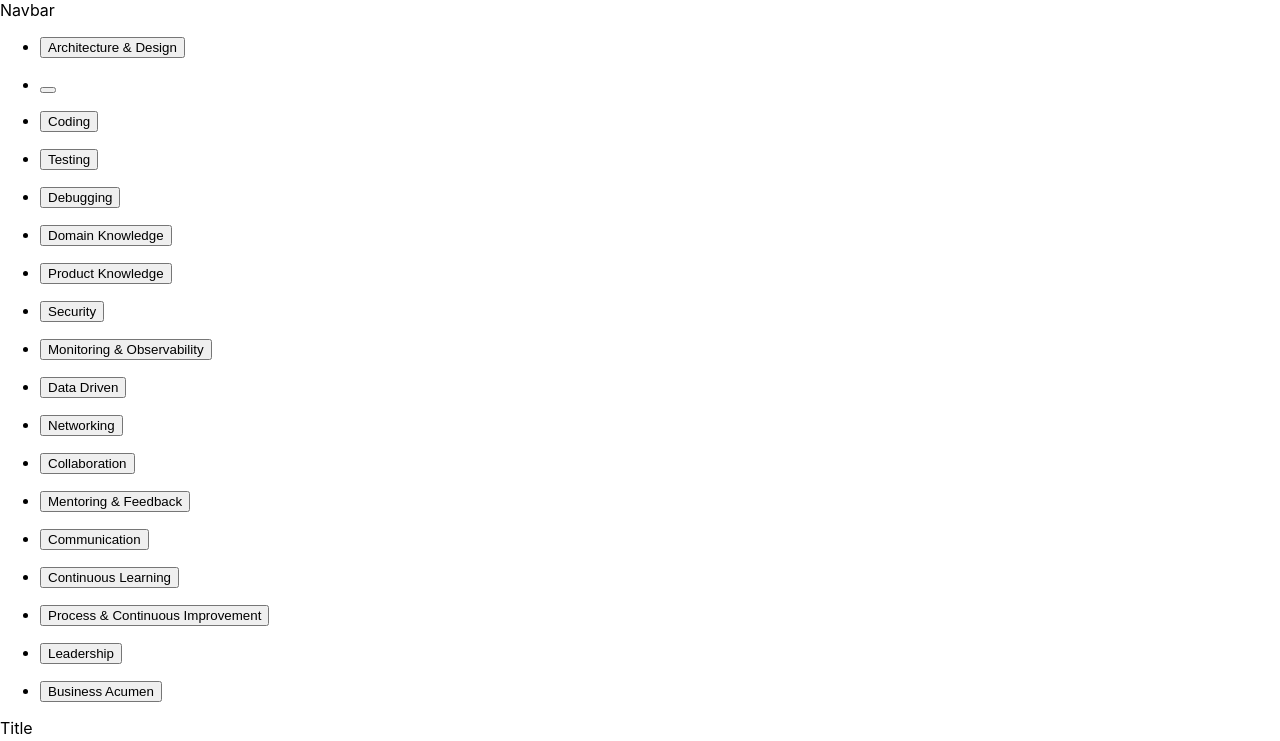
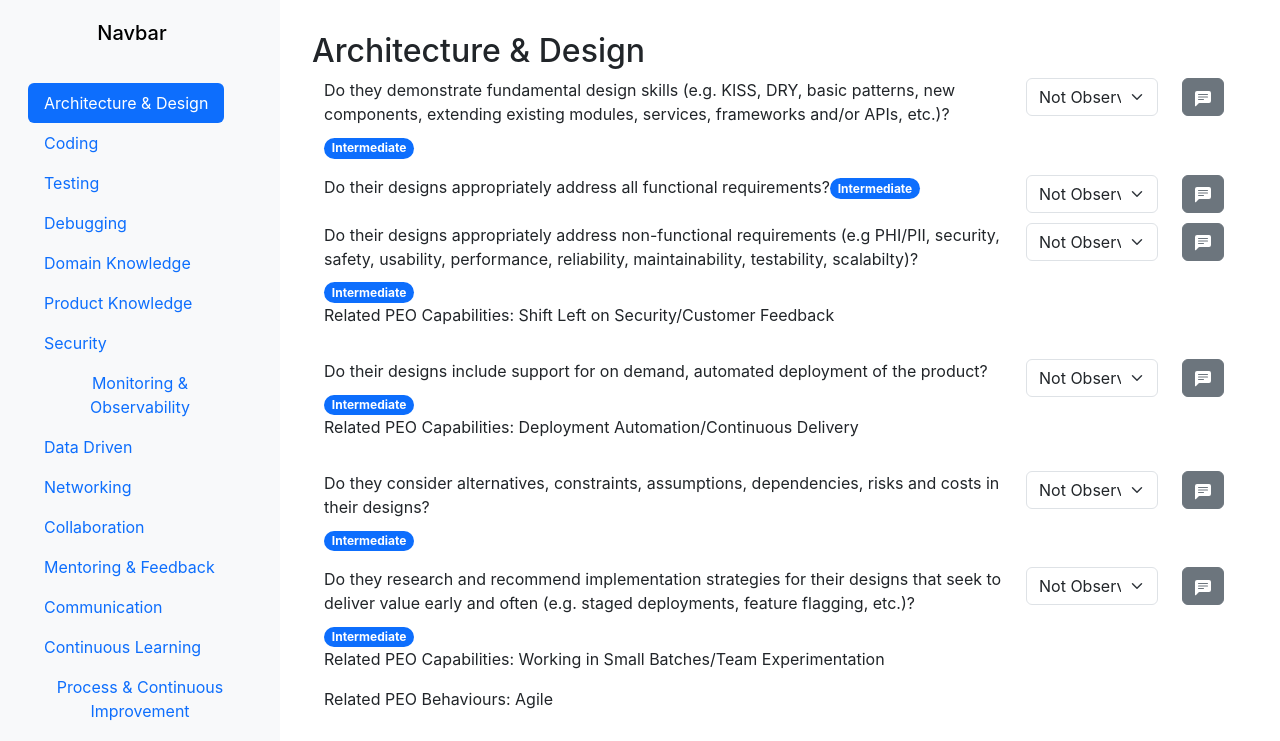
Before and after one commit to julia24g/evaluations, a React (Create React App) app in the folder evaluations/: page / in a window 1280 px wide. Shown: the top 741 px of the page. Built offline with nearby package versions, Linux system fonts and the light colour scheme.

Commit message:
All components are mostly there

```diff
--- a/evaluations/public/index.html
+++ b/evaluations/public/index.html
@@ -9,6 +9,7 @@
       name="description"
       content="Web site created using create-react-app"
     />
+    <link href="https://cdn.jsdelivr.net/npm/bootstrap@5.3.3/dist/css/bootstrap.min.css" rel="stylesheet" integrity="sha384-QWTKZyjpPEjISv5WaRU9OFeRpok6YctnYmDr5pNlyT2bRjXh0JMhjY6hW+ALEwIH" crossorigin="anonymous">
     <link rel="apple-touch-icon" href="%PUBLIC_URL%/logo192.png" />
     <!--
       manifest.json provides metadata used when your web app is installed on a
@@ -24,7 +25,7 @@
       work correctly both with client-side routing and a non-root public URL.
       Learn how to configure a non-root public URL by running `npm run build`.
     -->
-    <title>React App</title>
+    <title>Performance Evaluations</title>
   </head>
   <body>
     <noscript>You need to enable JavaScript to run this app.</noscript>
@@ -39,5 +40,6 @@
       To begin the development, run `npm start` or `yarn start`.
       To create a production bundle, use `npm run build` or `yarn build`.
     -->
+    <script src="https://cdn.jsdelivr.net/npm/bootstrap@5.3.3/dist/js/bootstrap.bundle.min.js" integrity="sha384-YvpcrYf0tY3lHB60NNkmXc5s9fDVZLESaAA55NDzOxhy9GkcIdslK1eN7N6jIeHz" crossorigin="anonymous"></script>
   </body>
 </html>
--- a/evaluations/src/App.js
+++ b/evaluations/src/App.js
@@ -6,7 +6,6 @@ function App() {
   return (
     <div className="app">
       <Evaluation role="Software Engineer" />
-      <Results role="Software Engineer" />
     </div>
   );
 }
--- a/evaluations/src/components/EvaluationPage/Category.js
+++ b/evaluations/src/components/EvaluationPage/Category.js
@@ -3,7 +3,7 @@ import Questions from './Questions';
 
 const Category = ({ categoryName, role }) => {
   return (
-    <div className="category">
+    <div className="category flex-grow-1 p-3">
       <h2>{categoryName}</h2>
       <Questions role={role} categoryName={categoryName} />
     </div>
--- a/evaluations/src/components/EvaluationPage/DropDownAnswer.js
+++ b/evaluations/src/components/EvaluationPage/DropDownAnswer.js
@@ -1,6 +1,6 @@
 import React, { useState } from 'react';
 
-const DropDownAnswer = () => {
+const DropDownAnswer = ({ key }) => {
   const [selectedAnswer, setSelectedAnswer] = useState("");
 
   const handleChange = (event) => {
@@ -13,6 +13,7 @@ const DropDownAnswer = () => {
         id={`dropdown-`}
         value={selectedAnswer}
         onChange={handleChange}
+        className="form-select"
       >
         <option value="">Not Observed</option>
         <option value="Option 1">Not Applicable</option>
--- a/evaluations/src/components/EvaluationPage/Evaluation.js
+++ b/evaluations/src/components/EvaluationPage/Evaluation.js
@@ -1,18 +1,49 @@
-import React from 'react';
+import React, { useState } from 'react';
 import Category from './Category';
-import SideNavBar from './SideNavBar';
+import questionData from '../../staticdata/questionData';
 
 const Evaluation = ({role}) => {
 
+  const categories = Array.from(
+    new Set(
+      questionData
+        .filter((question) => question.role === role)
+        .map((question) => question.category)
+    )
+  ).map((category, index) => ({ key: index, name: category }));
+
+  const [activeTab, setActiveTab] = useState(categories[0].name);
+
+  // Handler to update the active tab when clicked
+  const handleTabClick = (categoryName) => {
+    setActiveTab(categoryName);
+  };
+
   return (
-    <div className="evaluation">
-      <SideNavBar role={role} />
-      <p>Title</p>
-      {/* Tabs */}
+    <div className="evaluation d-flex" style={{ height: '100vh' }}>
+        <nav className="navbar bg-body-tertiary flex-shrink-0 p-3" style={{ width: '280px' }}>
+          <div className="container-fluid flex-column">
+            <span className="navbar-brand mb-0 h1">Navbar</span>
+            <hr></hr>
+            <ul className="nav nav-pills flex-column mb-auto">
+            {categories
+            .map((category) => (
+              <li className="nav-item" key={category.key}>
+                  <button
+                    className={`nav-link ${activeTab === category.name ? 'active' : ''}`}
+                    onClick={() => handleTabClick(category.name)}
+                  >
+                    {category.name}
+                  </button>
+              </li>
+            ))}
+            </ul>
+          </div>
+        </nav>
       {/* Content */}
-      {/* <div className="category-content">
-        <Category categoryName={activeTab} role={role}/>
-      </div> */}
+      <div className="flex-grow-1 p-3">
+        <Category categoryName={activeTab} role={role} />
+      </div>
     </div>
   );
 };
--- a/evaluations/src/components/EvaluationPage/SideNavBar.js
+++ /dev/null
@@ -1,45 +0,0 @@
-import React, { useState } from 'react';
-import questionData from '../../staticdata/questionData';
-
-const SideNavBar = ({role}) => {
-  const categories = Array.from(
-    new Set(
-      questionData
-        .filter((question) => question.role === role)
-        .map((question) => question.category)
-    )
-  ).map((category, index) => ({ key: index, name: category }));
-
-  const [activeTab, setActiveTab] = useState(categories[0].name);
-
-  // Handler to update the active tab when clicked
-  const handleTabClick = (categoryName) => {
-    setActiveTab(categoryName);
-  };
-
-  return (
-    <nav className="navbar bg-body-tertiary">
-      <div className="container-fluid">
-        <span className="navbar-brand mb-0 h1">Navbar</span>
-        {categories
-        .map((category) => (
-          <div className="collapse navbar-collapse" id="navbarSupportedContent">
-            <ul className="navbar-nav me-auto mb-2 mb-lg-0">
-              <li className="nav-item">
-                <button
-                className={`nav-link ${activeTab === category.name ? 'active' : ''}`}
-                onClick={() => handleTabClick(category.name)}
-                >
-                {category.name}
-                </button>
-              </li>
-            </ul>
-        </div>
-        ))}
-      </div>
-    </nav>
-
-  );
-}
-
-export default SideNavBar;
--- a/evaluations/src/components/EvaluationPage/SingleComment.js
+++ b/evaluations/src/components/EvaluationPage/SingleComment.js
@@ -2,8 +2,10 @@ import React from 'react';
 
 const SingleComment = ({ userId, text }) => {
   return (
-    <div className="comment">
-      <p><strong>User {userId}:</strong> {text}</p>
+    <div className="card comment">
+      <div className="card-body">
+        <p><strong>User {userId}:</strong> {text}</p>
+      </div>
     </div>
   );
 };
--- a/evaluations/src/components/EvaluationPage/SingleQuestion.js
+++ b/evaluations/src/components/EvaluationPage/SingleQuestion.js
@@ -1,19 +1,40 @@
-import React from 'react';
+import React, { useState } from 'react';
 import DropDownAnswer from './DropDownAnswer';
 import Comments from './Comments';
 
-const SingleQuestion = ({ text, level, relatedPEOCapabilities, relatedPEOBehaviours }) => {
+const SingleQuestion = ({ key, text, level, relatedPEOCapabilities, relatedPEOBehaviours }) => {
+
+  const [commentActive, setCommentActive] = useState(false);
+
+  const handleCommentClick = () => {
+    setCommentActive(!commentActive);
+  }
+
   return (
-    <div className="single-question">
-      <div className="mb-3">
-      <label className="form-label">{text}</label>
-      <DropDownAnswer/>
-    </div>
-    <p>{level}</p>
-    <p>{relatedPEOCapabilities}</p>
-    <p>{relatedPEOBehaviours}</p>
-    <button>See Comments</button>
-    <Comments/>
+    <div className="single-question container">
+      <div className="row">
+        <div className="col-9 mb-3">
+          <label className="form-label">{text}</label>
+          <span class="badge rounded-pill text-bg-primary">{level}</span>
+          {relatedPEOCapabilities.length > 0 && <p>Related PEO Capabilities: {relatedPEOCapabilities}</p>}
+          {relatedPEOBehaviours.length > 0 && <p>Related PEO Behaviours: {relatedPEOBehaviours}</p>}
+
+        </div>
+        <div className="col-2">
+          <DropDownAnswer/>
+        </div>
+        <div className="col-1">
+          <button
+              type="button"
+              class="btn btn-secondary"
+              onClick={handleCommentClick}>
+                <svg xmlns="http://www.w3.org/2000/svg" width="16" height="16" fill="currentColor" class="bi bi-chat-left-text-fill" viewBox="0 0 16 16">
+                  <path d="M0 2a2 2 0 0 1 2-2h12a2 2 0 0 1 2 2v8a2 2 0 0 1-2 2H4.414a1 1 0 0 0-.707.293L.854 15.146A.5.5 0 0 1 0 14.793zm3.5 1a.5.5 0 0 0 0 1h9a.5.5 0 0 0 0-1zm0 2.5a.5.5 0 0 0 0 1h9a.5.5 0 0 0 0-1zm0 2.5a.5.5 0 0 0 0 1h5a.5.5 0 0 0 0-1z"></path>
+                </svg>
+          </button>
+        </div>
+      </div>
+    {commentActive && <Comments questionKey={key}/>}
     </div>
   );
 };
--- a/evaluations/src/staticdata/questionData.js
+++ b/evaluations/src/staticdata/questionData.js
@@ -135,7 +135,7 @@ const questionData = [
         "key": 14
     },
     {
-        "category": "",
+        "category": "Architecture & Design",
         "level": "Consulting",
         "question": "Do they provide technical leadership and guidance to engineering teams tasked with particularly demanding technical requirements?",
         "relatedPEOCapabilities": "",
@@ -144,7 +144,7 @@ const questionData = [
         "key": 15
     },
     {
-        "category": "",
+        "category": "Architecture & Design",
         "level": "Consulting",
         "question": "Do they provide guidance and initial design for key system components for architecturally strategic projects? ",
         "relatedPEOCapabilities": "",
@@ -153,7 +153,7 @@ const questionData = [
         "key": 16
     },
     {
-        "category": "",
+        "category": "Architecture & Design",
         "level": "Consulting",
         "question": "Do they ensure, thorough, well-researched architectural recommendations, are provided for major projects?",
         "relatedPEOCapabilities": "",
@@ -162,7 +162,7 @@ const questionData = [
         "key": 17
     },
     {
-        "category": "",
+        "category": "Architecture & Design",
         "level": "Consulting",
         "question": "Do they have a proven track record of designing solutions and reusable frameworks that form the foundation for future production systems? ",
         "relatedPEOCapabilities": "",
@@ -279,7 +279,7 @@ const questionData = [
         "key": 30
     },
     {
-        "category": "",
+        "category": "Coding",
         "level": "Consulting",
         "question": "Does their code provide a foundation for future production systems?",
         "relatedPEOCapabilities": "",
@@ -288,7 +288,7 @@ const questionData = [
         "key": 31
     },
     {
-        "category": "",
+        "category": "Coding",
         "level": "Consulting",
         "question": "Do they code in a way that supports complex interoperability requirements? ",
         "relatedPEOCapabilities": "",
@@ -927,7 +927,7 @@ const questionData = [
         "key": 102
     },
     {
-        "category": "",
+        "category": "Collaboration",
         "level": "Consulting",
         "question": "Do they lead by example in demonstrating best-in-class behaviors across different levels of the organization?",
         "relatedPEOCapabilities": "",
@@ -1188,7 +1188,7 @@ const questionData = [
         "key": 131
     },
     {
-        "category": "",
+        "category": "Innovation",
         "level": "Consulting",
         "question": "Do they anticipate future technical trends through thorough research and make organisational level recommendations accordingly?",
         "relatedPEOCapabilities": "",
@@ -1197,7 +1197,7 @@ const questionData = [
         "key": 132
     },
     {
-        "category": "",
+        "category": "Innovation",
         "level": "Consulting",
         "question": "Do they take calculated risks, and challenge the status quo to drive innovation in solving existing complex technical problems?",
         "relatedPEOCapabilities": "",
```
Also changed, not shown: evaluations/src/components/EvaluationPage/CommentBox.js (added, +23 -0 lines), evaluations/src/components/EvaluationPage/Comments.js (+20 -12 lines).
